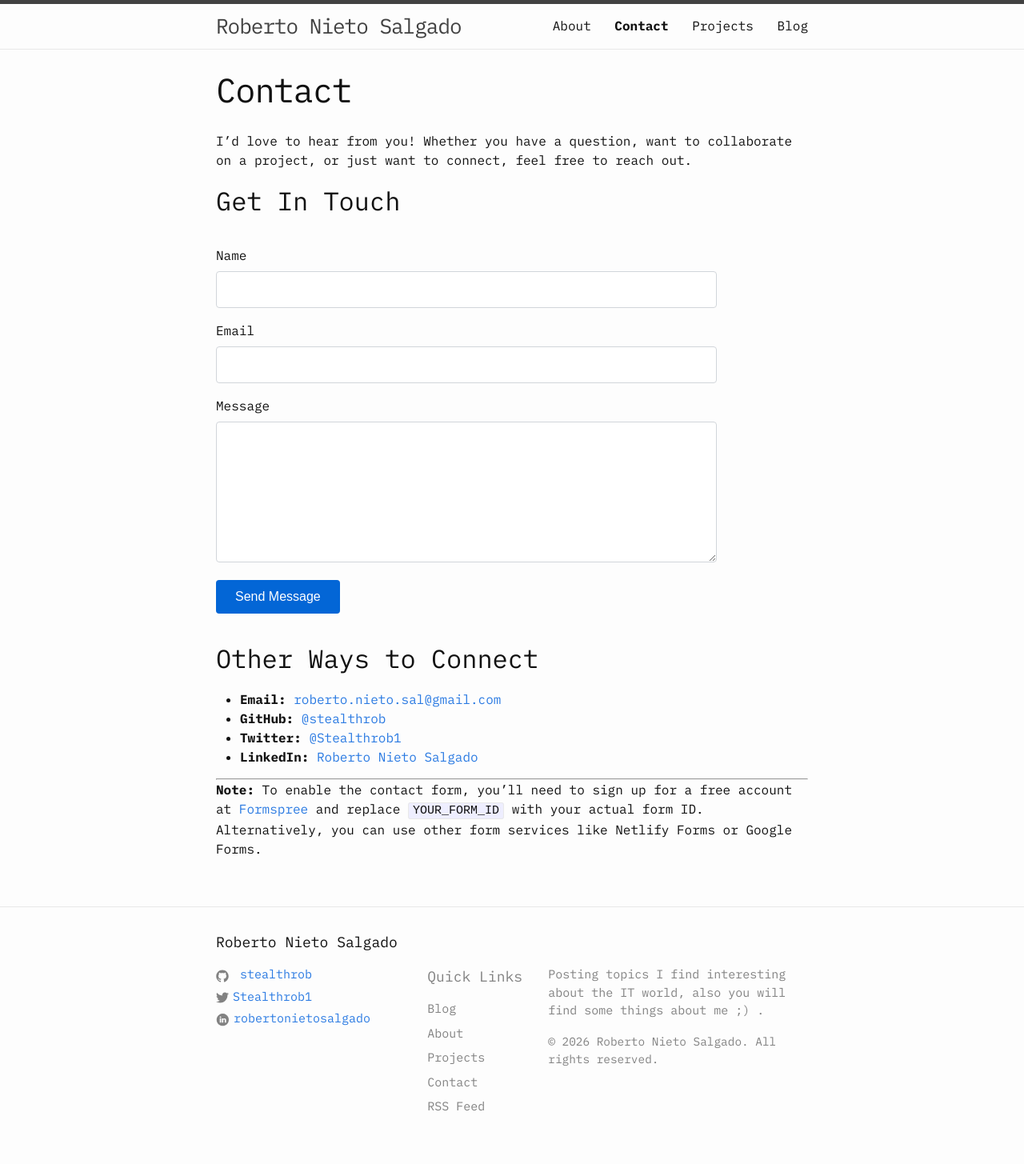
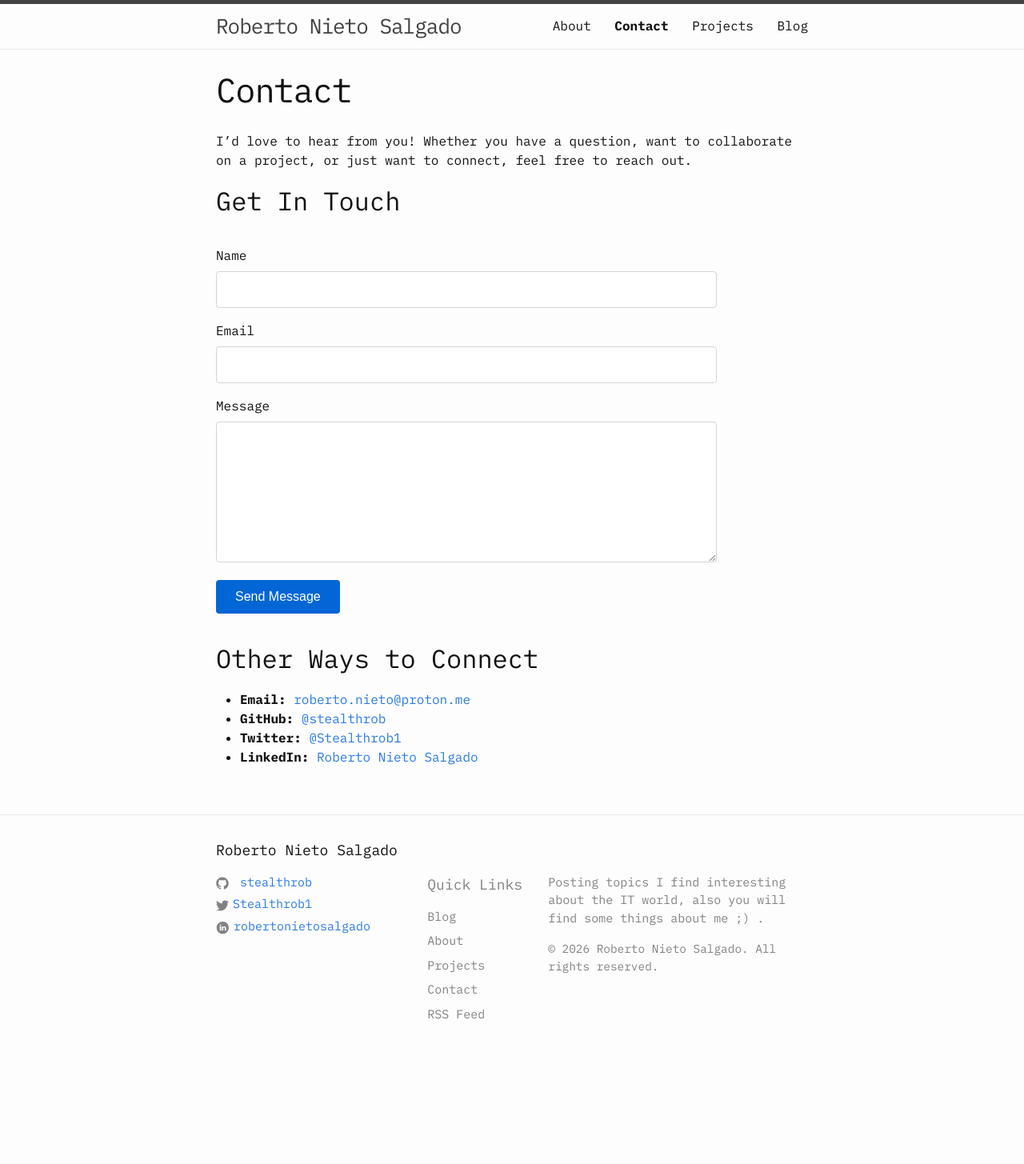
Before and after one commit to stealthrob/stealthrob.github.io, a Jekyll site: the page built from contact.md, in a window 1280 px wide. Shown: the whole page at 80% size. Built offline with Jekyll 4.4.1, drawn with Linux system fonts in a browser that asks for light colours; after the commit the page ends 1339 px from its top, so only the background shows below that.

Commit message:
fix: remove developer note from contact page and update email
- Remove Formspree setup instructions that were displaying publicly
- Update email address to roberto.nieto@proton.me

```diff
--- a/contact.md
+++ b/contact.md
@@ -29,11 +29,7 @@ I'd love to hear from you! Whether you have a question, want to collaborate on a
 
 ## Other Ways to Connect
 
-- **Email:** [roberto.nieto.sal@gmail.com](mailto:roberto.nieto.sal@gmail.com)
+- **Email:** [roberto.nieto@proton.me](mailto:roberto.nieto@proton.me)
 - **GitHub:** [@stealthrob](https://github.com/stealthrob)
 - **Twitter:** [@Stealthrob1](https://twitter.com/Stealthrob1)
 - **LinkedIn:** [Roberto Nieto Salgado](https://www.linkedin.com/in/robertonietosalgado/)
-
----
-
-**Note:** To enable the contact form, you'll need to sign up for a free account at [Formspree](https://formspree.io/) and replace `YOUR_FORM_ID` with your actual form ID. Alternatively, you can use other form services like Netlify Forms or Google Forms.
```
